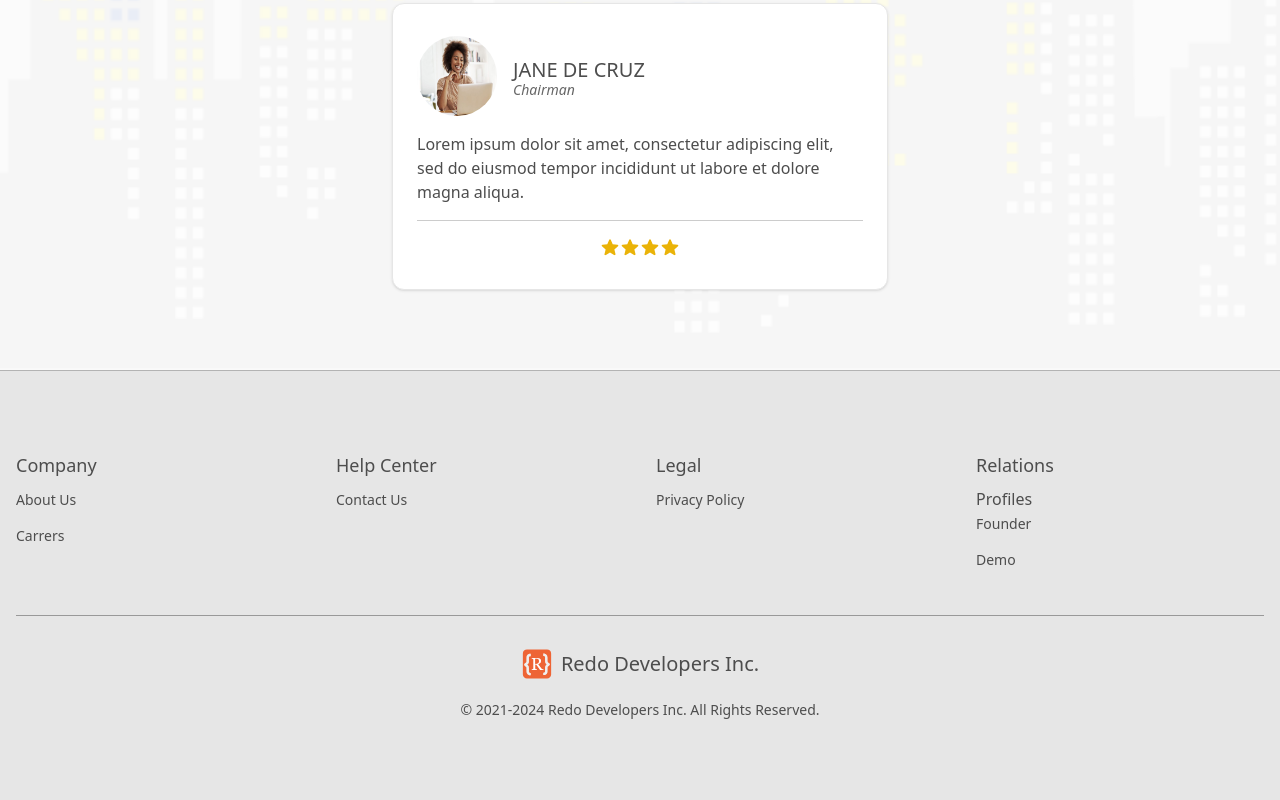
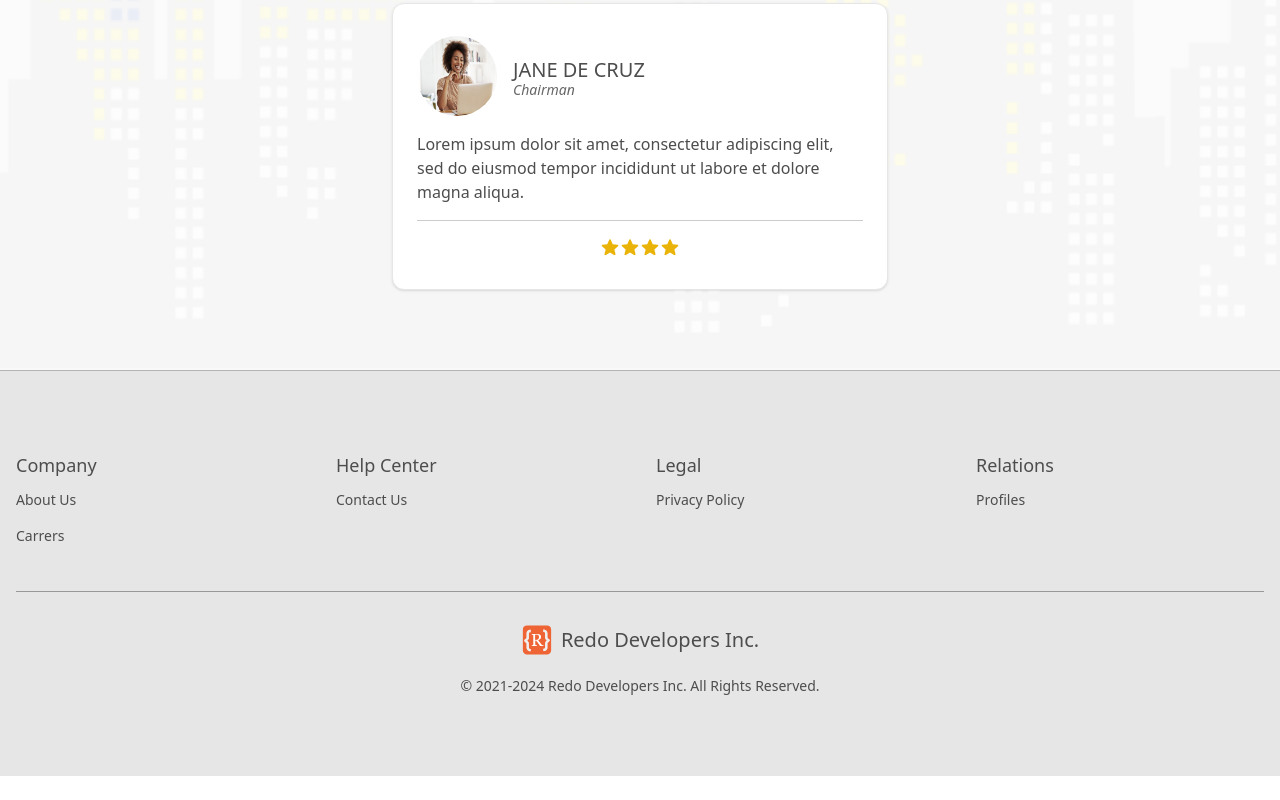
Before and after one commit to Theetawee/REDO-DEVELOPERS-SITE, a React (Vite) app: page / in a window 1280 px wide. Shown: the part 1899-2699 px from the top of the page. After the commit the page ends 2675 px from the top, so only its background shows below. Built offline with nearby package versions, Linux system fonts and the light colour scheme; a small style sheet from the web is missing.

Commit message:
Update Footer.tsx

```diff
--- a/src/components/Partials/AppBar/Footer.tsx
+++ b/src/components/Partials/AppBar/Footer.tsx
@@ -58,24 +58,16 @@ const Footer = () => {
                     <div>
                         <h5 className="text-lg font-medium mb-2">Relations</h5>
                         <ul className="text-gray-700">
-                            <p>Profiles</p>
 
                             <li className="mb-3">
                                 <Link
-                                    to="/profiles/founder"
+                                    to="/profiles"
                                     className="hover:text-primary-500 text-sm"
                                 >
-                                    Founder
+                                    Profiles
                                 </Link>
                             </li>
-                            <li className="mb-3">
-                                <Link
-                                    to="/meeting"
-                                    className="hover:text-primary-500 text-sm"
-                                >
-                                    Demo
-                                </Link>
-                            </li>
+
                         </ul>
                     </div>
                 </div>
```
